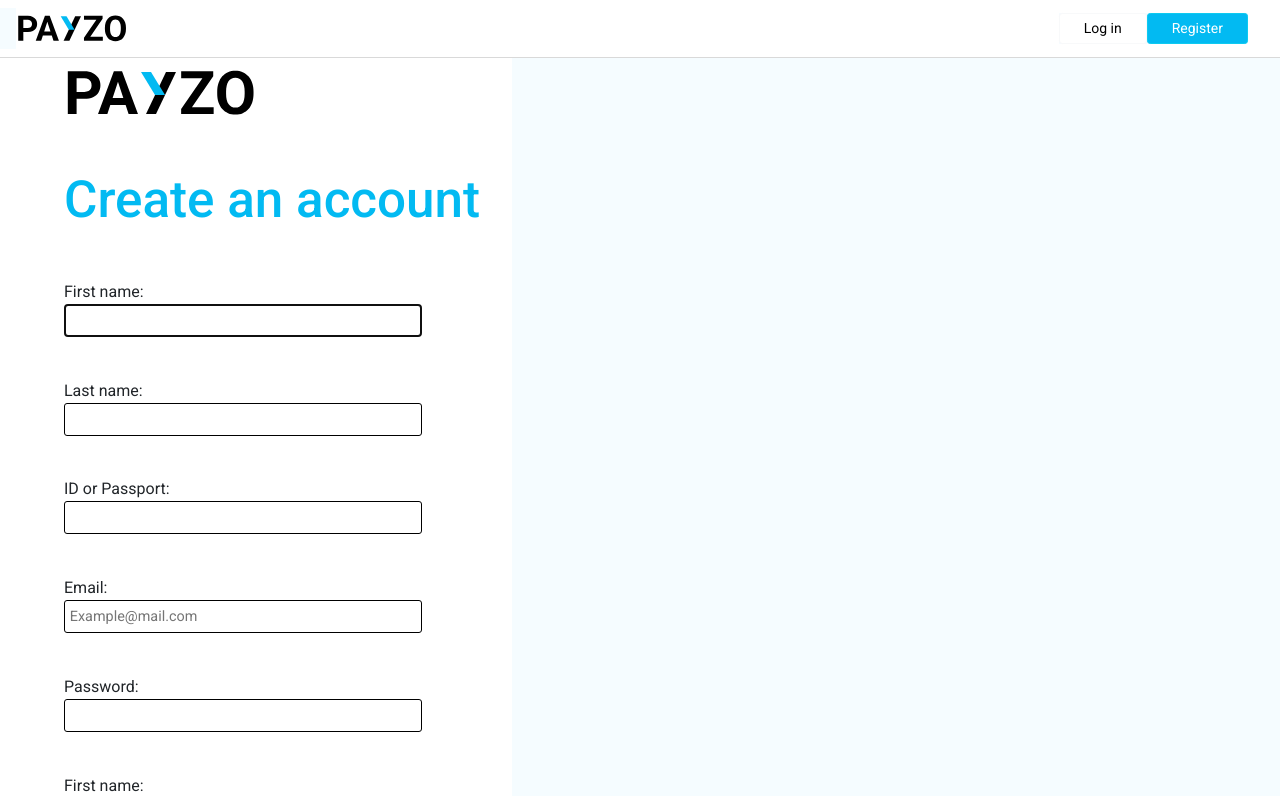
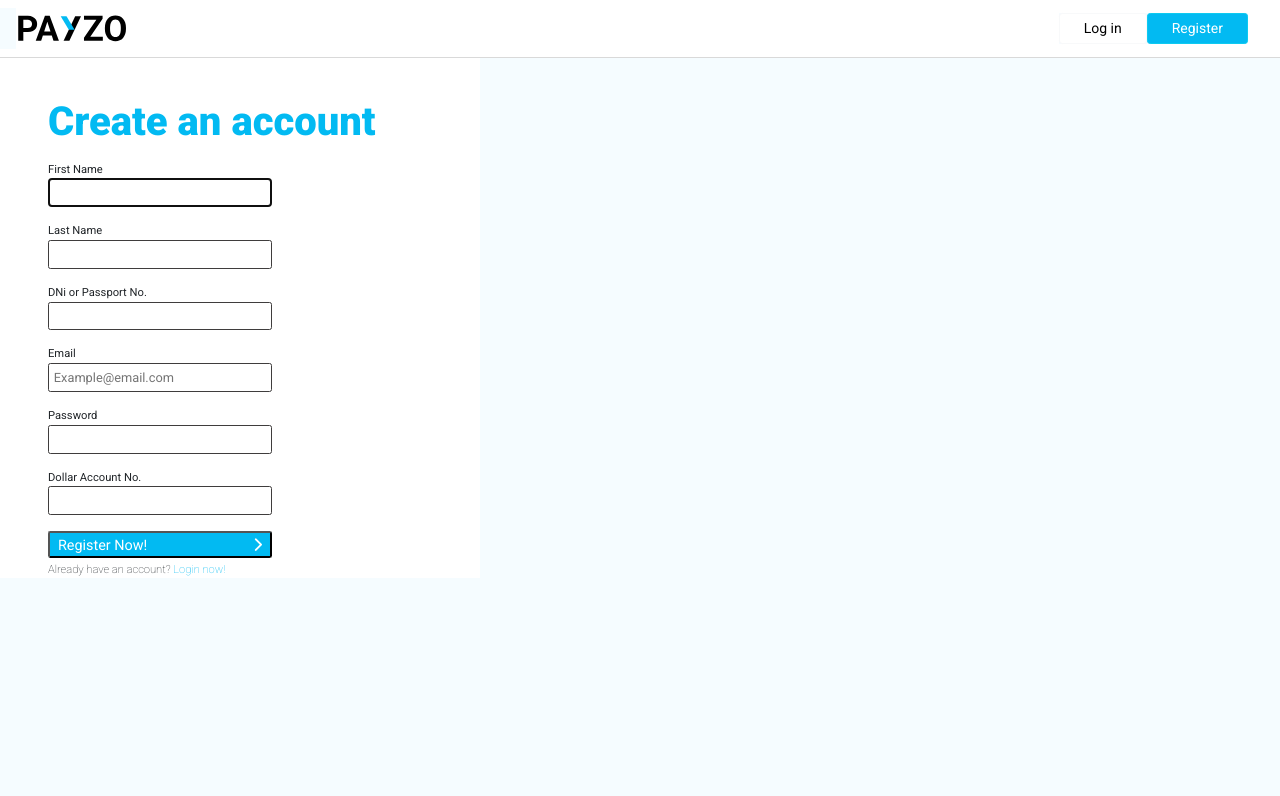
Before and after one commit to rogelioolarte/c17-41-ft-java, a React (Vite) app: page /register in a window 1280 px wide. Shown: the top 796 px of the page. Built offline with nearby package versions, Linux system fonts and the light colour scheme.

Commit message:
minor fix on registerFormik
minor fix on scss file and added the initial values just as a comment

```diff
--- a/package.json
+++ b/package.json
@@ -16,6 +16,7 @@
     "react-dom": "^18.2.0",
     "react-router-dom": "^6.22.3",
     "sass": "^1.72.0",
+    "yup": "^1.4.0",
     "zustand": "^4.5.2"
   },
   "devDependencies": {
--- a/src/components/pure/forms/registerFormik.jsx
+++ b/src/components/pure/forms/registerFormik.jsx
@@ -1,99 +1,71 @@
 import { Formik, Field, Form } from "formik";
 import { NavLink } from "react-router-dom";
-import Logo from "../../../assets/payzo.svg";
+/* import Logo from "../../../assets/payzo.svg"; */
 import "../../../styles/loginRegisterForms.scss";
 
 const RegisterFormik = () => {
+
+  /* const initialValues = { firstName: '', lastName: '', dni: '', email: '',
+    password: '', urlAvatar: '', dollarAccount: '', } */
+
+  const initialValues = { firstName: "", lastName: "", idPassport: "",
+    email: "", password: "", account: "", }
+
   return (
     <section className="login-register-section">
-      <nav className="login-register-nav">
+      {/* <nav className="login-register-nav">
         <img src={Logo} />
-        <hr />
-      </nav>
-      <Formik
-        initialValues={{
-          firstName: "",
-          lastName: "",
-          idPassport: "",
-          email: "",
-          password: "",
-          account: "",
-        }}
-      >
+      </nav> */}
+      <Formik initialValues={ initialValues } >
         <Form className="register-form">
           <h1 className="login-register-title">Create an account</h1>
+
           <div className="login-register-input">
-            <label htmlFor="first-name">First name: </label>
-            <Field
-              type="text"
-              id="first-name"
-              name="first-name"
-              className="register-field"
-              autoFocus
-            />
+            <label htmlFor="first-name">First Name</label>
+            <Field type="text" id="first-name" name="first-name" className="register-field" autoFocus />
           </div>
+
           <div className="login-register-input">
-            <label htmlFor="last-name">Last name: </label>
-            <Field
-              type="text"
-              id="last-name"
-              name="last-name"
-              className="register-field"
-            />
+            <label htmlFor="last-name">Last Name</label>
+            <Field type="text" id="last-name" name="last-name" className="register-field" />
           </div>
+
           <div className="login-register-input">
-            <label htmlFor="id-passport">ID or Passport: </label>
-            <Field
-              type="text"
-              id="id-passport"
-              name="id-passport"
-              className="register-field"
-            />
+            <label htmlFor="id-passport">DNi or Passport No.</label>
+            <Field type="text" id="id-passport" name="id-passport" className="register-field" />
           </div>
+
           <div className="login-register-input">
-            <label htmlFor="email">Email: </label>
-            <Field
-              type="email"
-              id="email"
-              name="email"
-              placeholder="Example@mail.com"
-              className="register-field"
-            />
+            <label htmlFor="email">Email</label>
+            <Field type="email" id="email" name="email"
+              placeholder="Example@email.com" className="register-field"/>
           </div>
+
           <div className="login-register-input">
-            <label htmlFor="password">Password: </label>
-            <Field
-              type="password"
-              id="password"
-              name="password"
-              className="register-field"
-            />
+            <label htmlFor="password">Password</label>
+            <Field type="password" id="password" name="password" className="register-field" />
           </div>
+
           <div className="login-register-input">
-            <label htmlFor="account">First name: </label>
-            <Field
-              type="text"
-              id="account"
-              name="account"
-              className="register-field"
-            />
+            <label htmlFor="account">Dollar Account No.</label>
+            <Field type="text" id="account" name="account" className="register-field" />
           </div>
+
           <button className="login-register-button" type="submit">
-            Login
-            <i className="fas fa-chevron-right" />
+            Register Now!<i className="fas fa-chevron-right" />
           </button>
         </Form>
       </Formik>
       <div>
-        <p className="navigation-link">
-          Already have an account?
-          <NavLink to={"/login"}>Login now!</NavLink>
+        <p className="navigation-link">Already have an account? <NavLink to={"/login"}>Login now!</NavLink>
         </p>
       </div>
     </section>
   );
 };
 
-RegisterFormik.propTypes = {};
+RegisterFormik.propTypes = {
+
+};
 
 export default RegisterFormik;
--- a/src/models/user.class.js
+++ b/src/models/user.class.js
@@ -1,5 +1,5 @@
 export class User {
-    name = '';
+    firstName = '';
     lastName = '';
     dni = '';
     email = '';
@@ -17,8 +17,8 @@ export class User {
      * @param {*} urlAvatar Url of the image for the avatar
      * @param {*} dollarAccount Amount of the dollars in the account
      */
-    constructor(name, lastName, dni, email, password, urlAvatar, dollarAccount){
-        this.name = name;
+    constructor(firstName, lastName, dni, email, password, urlAvatar, dollarAccount){
+        this.firstName = firstName;
         this.lastName = lastName;
         this.dni = dni;
         this.email = email;
--- a/src/styles/loginRegisterForms.scss
+++ b/src/styles/loginRegisterForms.scss
@@ -1,16 +1,24 @@
 @mixin formElements($width, $padding) {
     width: $width;
     padding: $padding;
-    border-radius: 3px;
+    border-radius: 0.15rem;
+    margin-bottom: 1rem;
 }
 
 .login-register-section {
-    width: calc(45% - 5vw);
-    height: 100vh;
+    width: 30rem;
     background: white;
-    padding-left: 5vw;
+    padding-left: 3rem;
+    font-size: 0.7rem;
+    margin-right: 10rem;
     & * {
         background: white;
+    }
+
+    .login-register-title {
+        font-size: 2.5rem;
+        margin-bottom: 1rem;
+        font-weight: 900;
     }
 
     .login-register-nav {
@@ -48,43 +56,45 @@
         @include formElements(80%, 0.8rem);
         display: block;
         font-size: 1.1rem;
-        border: 1px solid black;
+        border: 0.008rem solid #3F3D3D;
     }
 
     .register-field {
         @extend .login-register-field;
         @include formElements(80%, 0.3rem);
-        font-size: 0.9rem;
+        font-size: 0.8rem;
+        width: 14rem;
+        height: 1.8rem;
+        margin-bottom: 1rem;
     }
 
     .login-register-button {
-        @include formElements(60%, 0.5rem 0.8rem);
-        text-align: start;
-        border: none;
+        @include formElements(14rem, 0.1rem 0.5rem);
         background: #02BAF2;
         color: white;
-        font-size: 1rem;
+        font-size: 0.9rem;
         cursor: pointer;
-        margin-bottom: 2vh;
+        height: 1.7rem;
+        margin-bottom: 0.2rem;
+        display: flex;
+        justify-content: space-between;
         transition: 0.3s ease;
-
         i{
             background: none;
             color: white;
-            width: 75%;
             text-align: end;
+            padding-top: 0.2rem;
         }
     }
 
     .login-register-button:hover {
-        box-shadow: 0px 5px 8px rgba(0, 0, 0, 0.4);
-        transform: translateY(-3px);
+        transform: translateY(-2px);
     }
 
     .navigation-link {
         font-size: 0.5 rem;
         font-weight: 200;
-        margin-bottom: 1vh;
+        margin-bottom: 1rem;
 
         a {
             color: #02BAF2;
```
